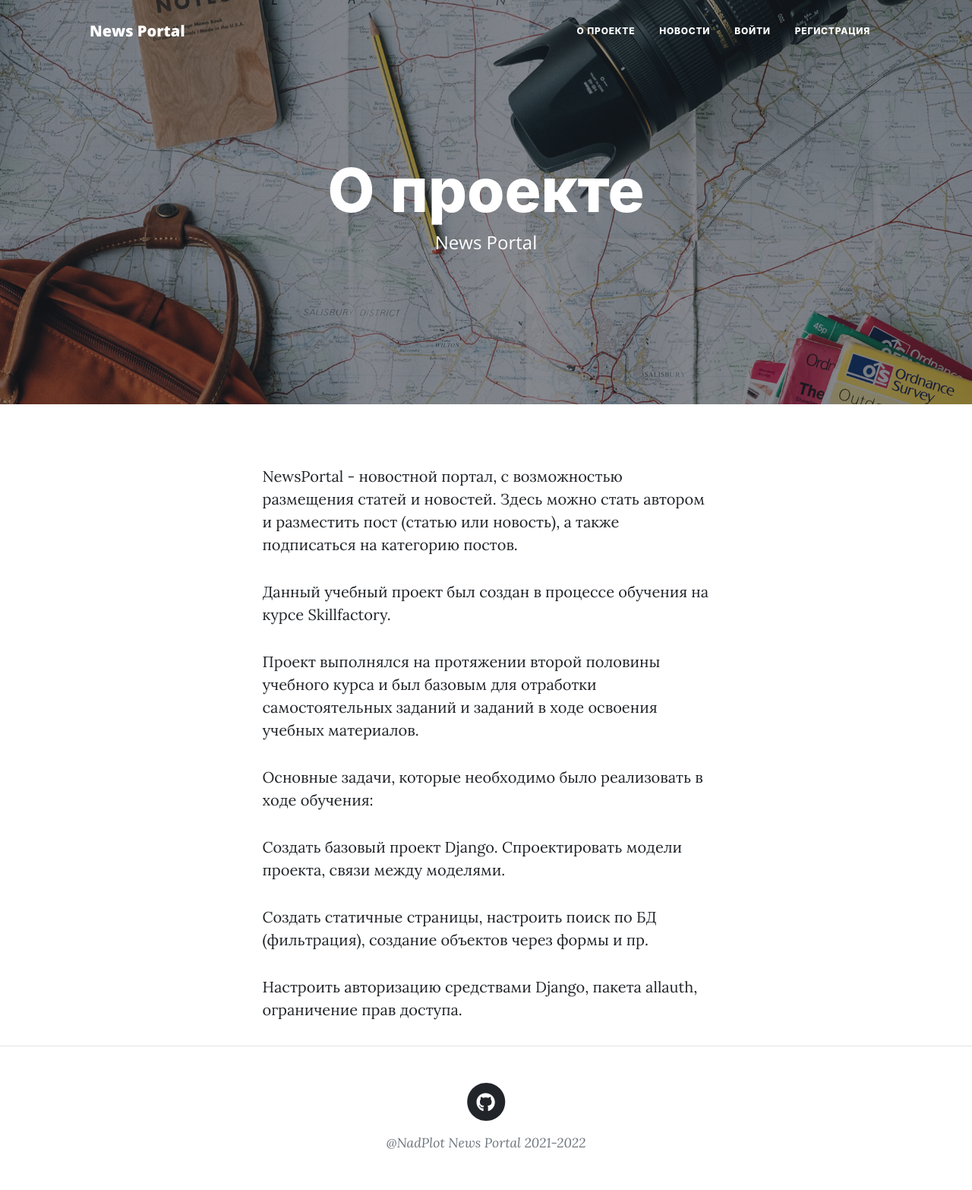
After one commit to NadPlot/NewsPortal, a Django app: page /about/ in a window 1280 px wide. The commit adds this page. Shown: the whole page at 76% size. Run offline with Django 4.2, Linux system fonts and the light colour scheme; parts of the project's set-up code (start-up, migrations or seed data) failed here and were passed over; some libraries are stand-ins or nearby versions.

Commit message:
add about page

```diff
--- a/news/urls.py
+++ b/news/urls.py
@@ -1,7 +1,8 @@
 from django.urls import path
-from .views import HomePageView
+from .views import HomePageView, AboutPageView
 
 
 urlpatterns = [
+        path('about/', AboutPageView.as_view(), name='about'),
         path('', HomePageView.as_view(), name='home'),
 ]
--- a/news/views.py
+++ b/news/views.py
@@ -3,3 +3,7 @@ from django.views.generic import TemplateView
 
 class HomePageView(TemplateView):
     template_name = 'home.html'
+
+
+class AboutPageView(TemplateView):
+    template_name = 'about.html'
--- a/templates/_base.html
+++ b/templates/_base.html
@@ -21,13 +21,9 @@
         <nav class="navbar navbar-expand-lg navbar-light" id="mainNav">
             <div class="container px-4 px-lg-5">
                 <a class="navbar-brand" href="index.html">News Portal</a>
-                <button class="navbar-toggler" type="button" data-bs-toggle="collapse" data-bs-target="#navbarResponsive" aria-controls="navbarResponsive" aria-expanded="false" aria-label="Toggle navigation">
-                    Menu
-                    <i class="fas fa-bars"></i>
-                </button>
                     <div class="collapse navbar-collapse" id="navbarResponsive">
                         <ul class="navbar-nav ms-auto py-4 py-lg-0">
-                        <li class="nav-item"><a class="nav-link px-lg-3 py-3 py-lg-4" href="index.html">О проекте</a></li>
+                            <li class="nav-item"><a class="nav-link px-lg-3 py-3 py-lg-4" href="{% url 'about' %}">О проекте</a></li>
                             <li class="nav-item"><a class="nav-link px-lg-3 py-3 py-lg-4" href="about.html">Новости</a></li>
                                 {% if user.is_authenticated %}
                             <li class="nav-item"><a class="nav-link px-lg-3 py-3 py-lg-4" href="{% url 'logout' %}">Выйти</a></li>
@@ -39,19 +35,7 @@
                     </div>
                 </div>
             </nav>
-        <!-- Page Header-->
-        <header class="masthead" style="background-image: url('static/assets/img/home-bg.jpg')">
-            <div class="container position-relative px-4 px-lg-5">
-                <div class="row gx-4 gx-lg-5 justify-content-center">
-                    <div class="col-md-10 col-lg-8 col-xl-7">
-                        <div class="site-heading">
-                            <h1>News Portal</h1>
-                            <span class="subheading">Study project</span>
-                        </div>
-                    </div>
-                </div>
-            </div>
-        </header>
+        <!-- Page content-->
      {% block content %}
      {% endblock content %}
         <!-- Footer-->
--- /dev/null
+++ b/templates/about.html
@@ -0,0 +1,39 @@
+{% extends '_base.html' %}
+{% load static %}
+
+{% block title %}О проекте{% endblock title %}
+
+{% block content %}
+<!-- Page Header-->
+<header class="masthead" style="background-image: url('static/assets/img/about-bg.jpg')">
+    <div class="container position-relative px-4 px-lg-5">
+        <div class="row gx-4 gx-lg-5 justify-content-center">
+            <div class="col-md-10 col-lg-8 col-xl-7">
+                <div class="site-heading">
+                            <h1>О проекте</h1>
+                            <span class="subheading">News Portal</span>
+                        </div>
+                    </div>
+                </div>
+            </div>
+        </header>
+<div class="container px-4 px-lg-5">
+  <div class="row gx-4 gx-lg-5 justify-content-center">
+    <div class="col-md-10 col-lg-8 col-xl-7">
+    <!-- Post preview-->
+      <div class="post-preview">
+        <p>NewsPortal - новостной портал, с возможностью размещения статей и новостей. Здесь можно стать автором и разместить пост (статью или новость), а также подписаться на категорию постов.</p>
+<p>Данный учебный проект был создан в процессе обучения на курсе Skillfactory.</p>
+                <p>Проект выполнялся на протяжении второй половины учебного курса и был базовым для отработки самостоятельных заданий и заданий в ходе освоения учебных   материалов.</p>
+                <p>Основные задачи, которые необходимо было реализовать в ходе обучения:</p>
+                <p>Создать базовый проект Django. Спроектировать модели проекта, связи между моделями.</p>
+                <p>Создать статичные страницы, настроить поиск по БД (фильтрация), создание объектов через формы и пр.</p>
+                <p>Настроить авторизацию средствами Django, пакета allauth, ограничение прав доступа.</p>
+
+
+
+       </div>
+     </div>
+  </div>
+</div>
+{% endblock content %}
```
Also changed, not shown: templates/home.html (+13 -0 lines). Lines whose indentation alone changed are shown as unchanged.
